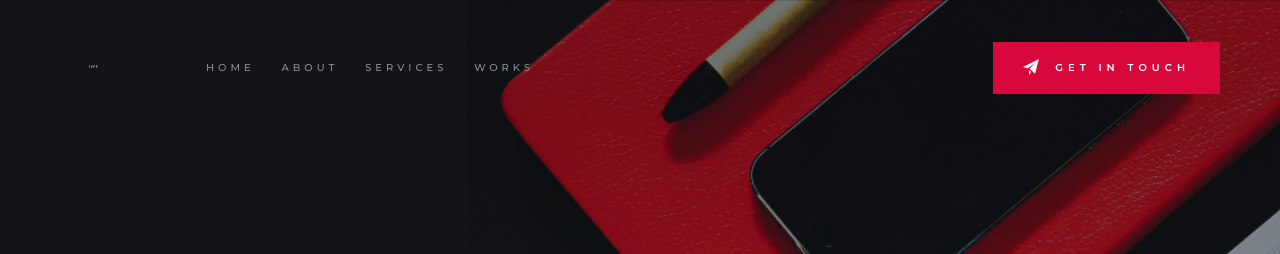
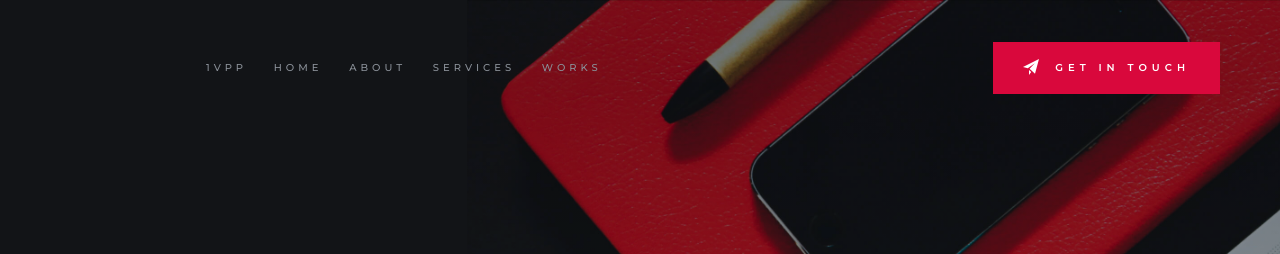
Before and after one commit to 0xmmalik/0xmmalik.github.io, a Jekyll site: the page electoral-college/index.html, which Jekyll copies as it is, in a window 1280 px wide and 900 px high. Shown: the top 254 px of the window. Built offline with Jekyll 4.4.1, drawn with Linux system fonts in a browser that asks for light colours.

Commit message:
changed header/logo

```diff
--- a/electoral-college/index.html
+++ b/electoral-college/index.html
@@ -5,7 +5,7 @@
     <!--- basic page needs
     ================================================== -->
     <meta charset="utf-8">
-    <title>Electoral College</title>
+    <title>1VPP</title>
     <meta name="description" content="We aim to end the injustices caused by the Electoral College in the United States.">
     <meta name="author" content="Manav Malik">
 
@@ -50,17 +50,18 @@
     ================================================== -->
     <header class="s-header">
 
-        <div class="s-header__logo">
+        <!--<div class="s-header__logo">
             <a href="#">
                 <img src="images/logo.svg" alt="Home">
             </a>
-        </div>
+        </div>-->
 
         <div class="s-header__content">
 
             <nav class="s-header__nav-wrap">
                 <ul class="s-header__nav">
-                    <li><a class="smoothscroll" href="#hero" title="Intro">Home</a></li>
+                    <li><a class="smoothscroll" href="#" title="1VPP">1VPP</a></li>
+                    <li><a class="smoothscroll" href="#hero" title="Home">Home</a></li>
                     <li><a class="smoothscroll" href="#about" title="About">About</a></li>
                     <li><a class="smoothscroll" href="#services" title="Services">Services</a></li>
                     <li><a class="smoothscroll" href="#portfolio" title="Works">Works</a></li>
```
